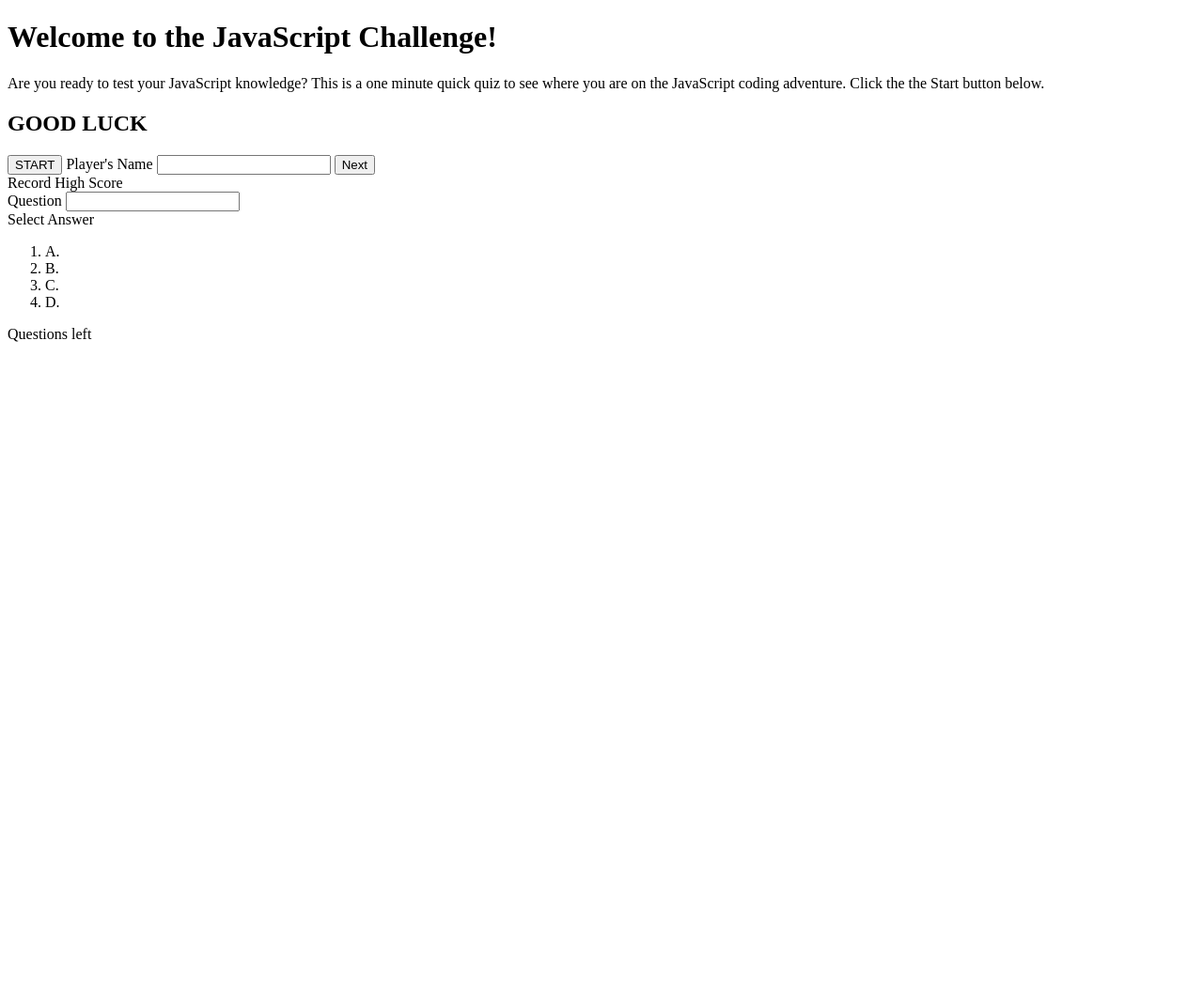
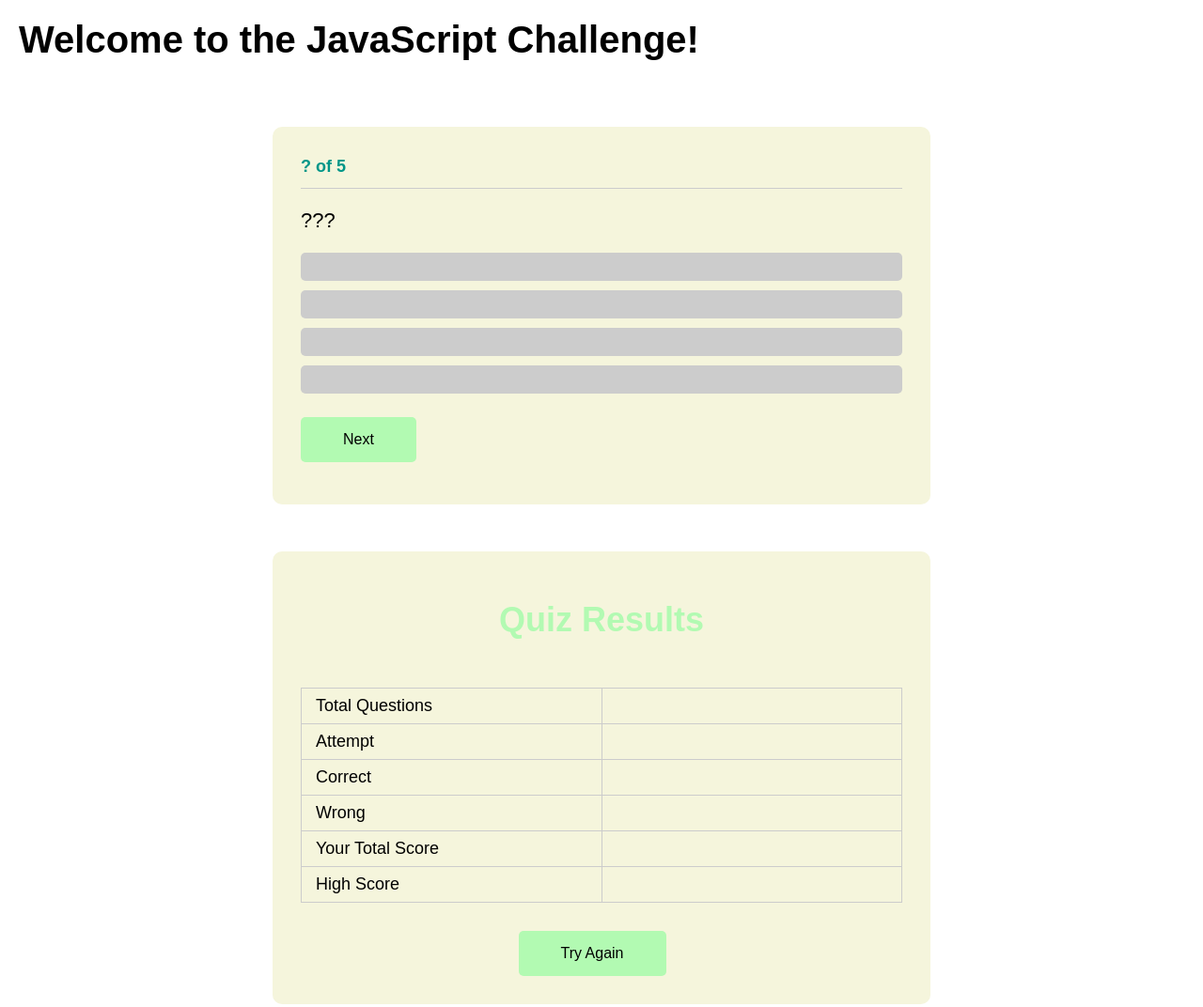
Before and after one commit to BE-Gee/quiz, a plain HTML site: page index.html in a window 1280 px wide. Shown: the whole page at 94% size. Before the commit the page ends 800 px from the top, so only its background shows below. Drawn offline with Linux system fonts and the light colour scheme.

Commit message:
not quite final but out of time

```diff
--- a/index.html
+++ b/index.html
@@ -10,36 +10,68 @@
   </head>
   <body>
     <h1>Welcome to the JavaScript Challenge!</h1>
-    <p>
-      Are you ready to test your JavaScript knowledge? This is a one minute
-      quick quiz to see where you are on the JavaScript coding adventure. Click
-      the the Start button below.
-    </p>
-    <h2>GOOD LUCK</h2>
 
-    <div class="container1">
-      <button>START</button>
-      <label for="playerName">Player's Name</label>
-      <input type="text" id="player-name" class="player-name" />
-      <button>Next</button>
+    <div class="home-box custom-box hide">
+      <h3>Instructions</h3>
+      <p>Total Number of Questions: <span class="total-question">5</span></p>
+      <button type="button" class="btn">Start Quiz</button>
     </div>
-    <div class="container2">
-      <label for="recordScore">Record High Score</label>
+
+    <div class="quiz-box custom-box">
+      <div class="question-number"> ? of 5</div>
+      <div class="question-text">???</div>
+      <div class="option-container">
+        <div class="option"></div>
+        <div class="option"></div>
+        <div class="option"></div>
+        <div class="option"></div>
+      </div>
+      <div class="next-question-btn"></div>
+      <button type="button" class="btn">Next</button>
     </div>
-    <div class="container3">
-      <label for="question">Question</label>
-      <input type="" name="" id="" />
+    <div class="answers-indicator"></div>
+      <div></div>
+      <div></div>
+      <div></div>
+      <div></div>
+      <div></div>
     </div>
-    <div class="container4">
-      <label for="selectAnswer">Select Answer</label>
-      <ol>
-        <li>A.</li>
-        <li>B.</li>
-        <li>C.</li>
-        <li>D.</li>
-      </ol>
-      <p>Questions left</p>
-    </div>
-    <script src="script.js" defer></script>
+
+  <div class="result-box custom-box">
+    <h1>Quiz Results</h1>
+    <table>
+      <tr>
+        <td>Total Questions</td>
+        <td><span class = "total-questions"></span></td>
+      </tr>
+      <tr>
+        <td>Attempt</td>
+        <td><span class = "total-attempts"></span></td>
+      </tr>
+      <tr>
+        <td>Correct</td>
+        <td><span class = "total-correct"></span></td>
+      </tr>
+      <tr>
+        <td>Wrong</td>
+        <td><span class = "total-wrong"></span></td>
+      </tr>
+      <tr>
+        <td>Your Total Score</td>
+        <td><span class = "total-score"></span></td>
+      </tr>
+      <tr>
+        <td>High Score</td>
+        <td><span class = "high-score"> </span></td>
+      </tr>
+      <tr>
+    </table>
+    <button type="button" class="btn">Try Again</button>
+
+</div>
+
+
+<script src="script.js" defer></script>
+
   </body>
 </html>
--- a/script.js
+++ b/script.js
@@ -1,7 +1,61 @@
-var player = playerName;
-var start = start;
-var questionCount = questionCount;
-var score = highscore;
-var currentScore = currentScore;
-var timer = timer;
-var recordScore = recordScore;
+const startButton = document.getElementById("startBtn");
+const questionContainer = document.getElementById("container3");
+
+// var player = "playerName";
+// var questionCount = "questionCount";
+// var score = "highScore";
+// var currentScore = "currentScore";
+// var timer = "timer";
+// var recordScore = "recordScore";
+
+startBtn.addEventListener("click", startButton);
+
+function startGame() {
+  startBtn.classlist.add("hide");
+  questionContainer.classList.remove("hide");
+  callQuestion();
+}
+console.log("start");
+function nextQuestion() {}
+
+// function showQuestion() {}
+
+// function selectAnswer() {}
+
+var questions = [
+  {
+    question: "What is this example question? ",
+    answer: [
+      { text: "1", correct: true },
+      { text: "2", correct: false },
+      { text: "3", correct: false },
+      { text: "4", correct: false },
+    ],
+  },
+];
+
+// The boolean data type can yield what result?
+// True or False
+// High or Low
+// Tomatoe
+// Soup
+// What is JavaScript?
+// Programming Language
+// Good Coffee
+// Bibilcal Passage
+// Short Story
+// What does API stand for?
+// Application Programming Interface
+// Apple Possum Interchange
+// Angle Point Intensity
+// Ally Plate Instagram
+// A Full Stack Developer Should know which of the following?
+// JavaScript
+// How to cry
+// Pigs can fly
+// Peanut butter and mow the lawn
+// The core client-side JavaScript language consists of which of the following?
+// Store useful values inside variables, operate on pieces of text (known as "strings" in programming), run code in response to certain events occurring on a web page, and so much more.
+// Send the cat to the store for wash the windows.
+// Ford trucks are chicken tacos makes Henry wins.
+// Whales sometimes eggs did not where's the beef.
--- a/style.css
+++ b/style.css
@@ -0,0 +1,150 @@
+* {
+  box-sizing: border-box;
+  margin: 0;
+  padding: 0;
+  outline: none;
+}
+
+body {
+  margin: 0;
+  font-size: 20px;
+  background-color: white;
+  font-family: Arial, Helvetica, sans-serif;
+  font-weight: 400;
+}
+body h1 {
+  margin: 0;
+  padding: 20px;
+}
+
+.custom-box {
+  max-width: 700px;
+  background-color: beige;
+  margin: 50px auto;
+  padding: 30px;
+  border-radius: 10px;
+}
+/* change with quesiton */
+.custom-box::before,
+.custom-box::after {
+}
+
+.custom-box.hide {
+  display: none;
+}
+
+.home-box h3 {
+  font-size: 18px;
+  color: #000000;
+  font-weight: 500;
+  margin-bottom: 15px;
+  line-height: 25px;
+}
+
+.home-box p {
+  font-size: 16px;
+  margin-bottom: 10;
+  line-height: 25px;
+  color: #000000;
+  font-weight: 400;
+}
+
+.home-box p span {
+  font-weight: 500;
+}
+.home-box .btn {
+  margin-top: 25px;
+}
+
+.btn {
+  padding: 15px 45px;
+  background-color: rgb(178, 250, 178);
+  border: none;
+  border-radius: 5px;
+  font-family: Arial, Helvetica, sans-serif;
+  font-size: 16px;
+  cursor: pointer;
+  display: inline-block;
+}
+/* pick next question */
+.quiz-box .question-number,
+.quiz-box .question-text,
+.quiz-box .option-container,
+.quiz-box .next-question-btn,
+.quiz-box .answers-indicator {
+}
+
+.quiz-box .question-number {
+  font-size: 18px;
+  color: #009688;
+  font-weight: 600;
+  border-bottom: 1px solid #cccccc;
+  padding-bottom: 10px;
+  line-height: 25px;
+}
+.quiz-box .question-text {
+  font-size: 22px;
+  color: #000000;
+  line-height: 28px;
+  font-weight: 400;
+  padding: 20px 0;
+}
+.quiz-box .option-container {
+}
+.quiz-box .option-container .option {
+  background-color: #cccccc;
+  padding: 15px;
+  font-size: 16px;
+  line-height: 22px;
+  color: #000000;
+  border-radius: 5px;
+  margin-bottom: 10px;
+  cursor: pointer;
+  text-transform: capitalize;
+}
+
+.quiz-box .btn {
+  margin: 15px 0;
+}
+.quiz-box .answers-indicator {
+  border-top: 1px solid #cccccc;
+}
+
+.quiz-box .answers-indicator div {
+  height: 40px;
+  width: 40px;
+  display: inline-block;
+  background-color: #cccccc;
+  border-radius: 50%;
+  margin-right: 3px;
+}
+
+.result-box {
+  text-align: center;
+}
+
+.result-box h1 {
+  font-size: 36px;
+  line-height: 45px;
+  color: rgb(178, 250, 178);
+}
+
+.result-box table {
+  width: 100%;
+  border-collapse: collapse;
+  margin: 30px 0;
+}
+
+.result-box table td {
+  border: 1px solid #cccccc;
+  padding: 8px 15px;
+  font-weight: 500;
+  color: #000000;
+  width: 50%;
+  text-align: left;
+  font-size: 18px;
+}
+
+.result-box .btn {
+  margin-right: 20px;
+}
```
